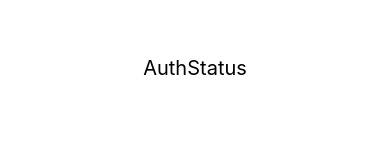
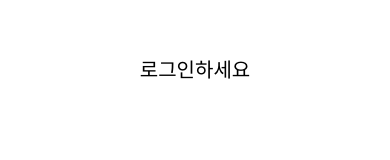
Before and after one commit to wannabefrontdeveloper/StateManagement, a React Native app: screen / in a window 390 px wide. Shown: the part 318-478 px from the top of the page. Built offline with nearby package versions, Linux system fonts and the light colour scheme.

Commit message:
코드추가 컴포넌트 화면에 로그인하세요라는 문구가 나오도록 하였습니다.

```diff
--- a/components/AuthApp.tsx
+++ b/components/AuthApp.tsx
@@ -1,10 +1,16 @@
 import React from 'react';
 import {SafeAreaView, View, Text, Button, StyleSheet} from 'react-native';
+import {UseSelector, useSelector} from 'react-redux';
+import {RootState} from '@reduxjs/toolkit/query';
 
 function AuthStatus() {
+  const user = useSelector((state: RootState) => state.auth.user);
+
   return (
     <View style={styles.status}>
-      <Text style={styles.text}>AuthStatus</Text>
+      <Text style={styles.text}>
+        {user ? user.displayName : '로그인하세요'}
+      </Text>
     </View>
   );
 }
```
